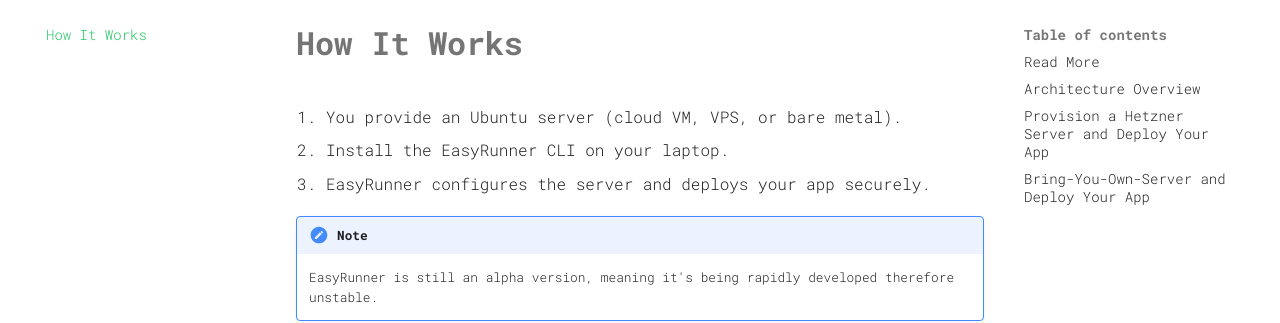
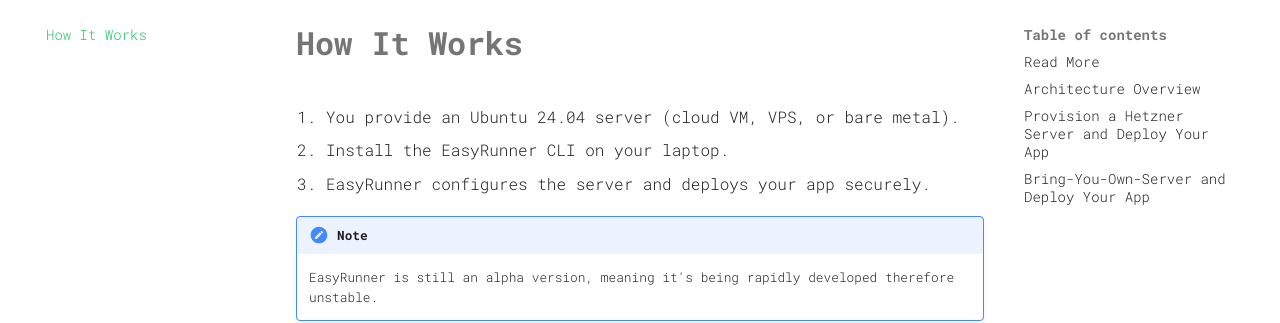
Before and after one commit to janaka/easyrunner-docs, an MkDocs documentation site: the page built from docs/how-it-works.md, in a window 1280 px wide and 900 px high. Shown: the part 124-447 px from the top of the window. Built offline with MkDocs 1.6.1 and Material for MkDocs 9.7.7, drawn with Linux system fonts in a browser that asks for light colours; some web fonts are replaced.

Commit message:
docs(how-it-works.md): specify Ubuntu version in instructions

```diff
--- a/docs/how-it-works.md
+++ b/docs/how-it-works.md
@@ -1,6 +1,6 @@
 # How It Works
 
-1. You provide an Ubuntu server (cloud VM, VPS, or bare metal).
+1. You provide an Ubuntu 24.04 server (cloud VM, VPS, or bare metal).
 2. Install the EasyRunner CLI on your laptop.
 3. EasyRunner configures the server and deploys your app securely.
 
```
